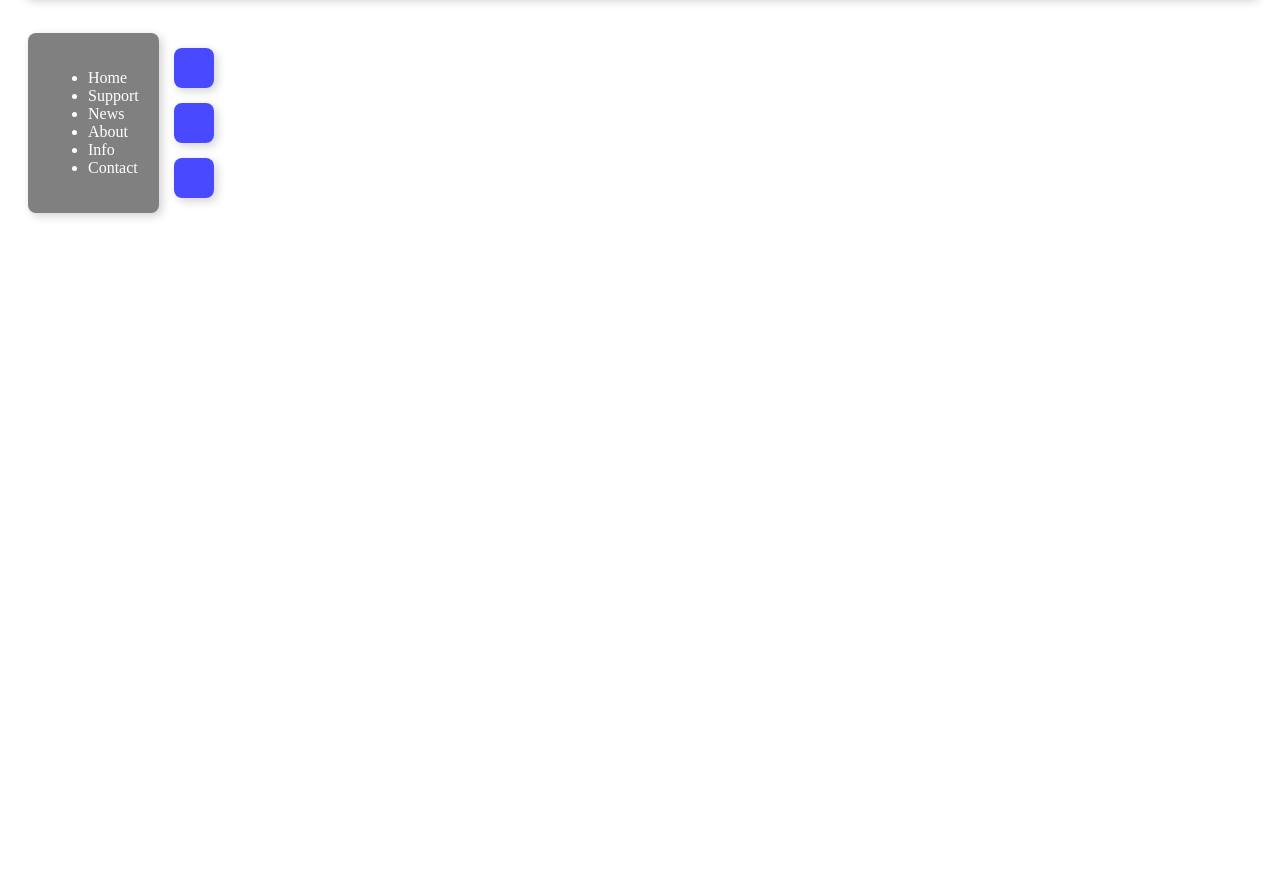
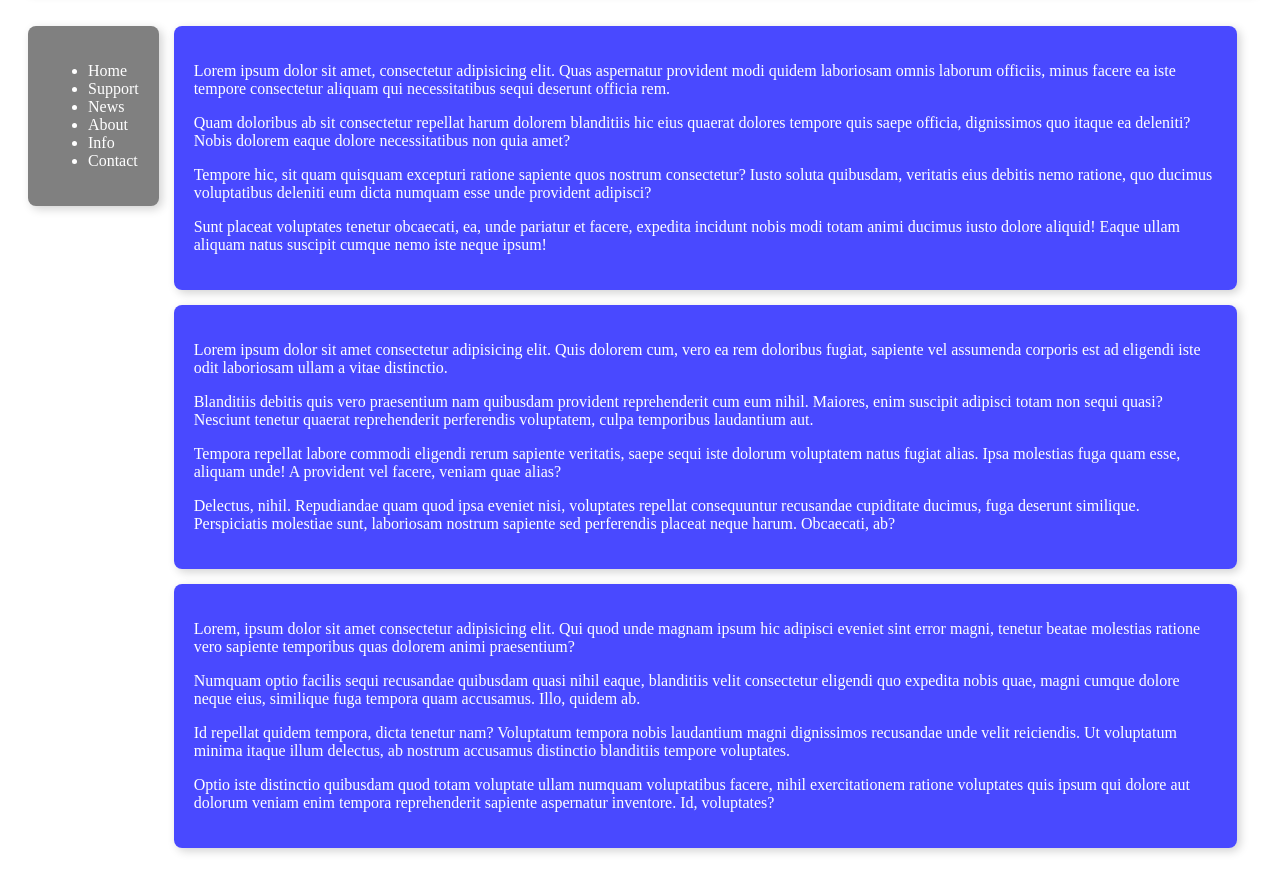
Before and after one commit to Erbol2/22.11.22, a plain HTML site: page index.html in a window 1280 px wide. Shown: the part 137-1028 px from the top of the page. Before the commit the page ends 800 px from the top, so only its background shows below. Drawn offline with Linux system fonts and the light colour scheme.

Commit message:
text adding

```diff
--- a/index.html
+++ b/index.html
@@ -19,9 +19,19 @@
         </div>
       </div>
       <div class="content">
-        <div class="box"></div>
-        <div class="box"></div>
-        <div class="box"></div>
+        <div class="box"><p>Lorem ipsum dolor sit amet, consectetur adipisicing elit. Quas aspernatur provident modi quidem laboriosam omnis laborum officiis, minus facere ea iste tempore consectetur aliquam qui necessitatibus sequi deserunt officia rem.</p>
+        <p>Quam doloribus ab sit consectetur repellat harum dolorem blanditiis hic eius quaerat dolores tempore quis saepe officia, dignissimos quo itaque ea deleniti? Nobis dolorem eaque dolore necessitatibus non quia amet?</p>
+        <p>Tempore hic, sit quam quisquam excepturi ratione sapiente quos nostrum consectetur? Iusto soluta quibusdam, veritatis eius debitis nemo ratione, quo ducimus voluptatibus deleniti eum dicta numquam esse unde provident adipisci?</p>
+        <p>Sunt placeat voluptates tenetur obcaecati, ea, unde pariatur et facere, expedita incidunt nobis modi totam animi ducimus iusto dolore aliquid! Eaque ullam aliquam natus suscipit cumque nemo iste neque ipsum!</p>
+       </div>
+        <div class="box"><p>Lorem ipsum dolor sit amet consectetur adipisicing elit. Quis dolorem cum, vero ea rem doloribus fugiat, sapiente vel assumenda corporis est ad eligendi iste odit laboriosam ullam a vitae distinctio.</p>
+        <p>Blanditiis debitis quis vero praesentium nam quibusdam provident reprehenderit cum eum nihil. Maiores, enim suscipit adipisci totam non sequi quasi? Nesciunt tenetur quaerat reprehenderit perferendis voluptatem, culpa temporibus laudantium aut.</p>
+        <p>Tempora repellat labore commodi eligendi rerum sapiente veritatis, saepe sequi iste dolorum voluptatem natus fugiat alias. Ipsa molestias fuga quam esse, aliquam unde! A provident vel facere, veniam quae alias?</p>
+        <p>Delectus, nihil. Repudiandae quam quod ipsa eveniet nisi, voluptates repellat consequuntur recusandae cupiditate ducimus, fuga deserunt similique. Perspiciatis molestiae sunt, laboriosam nostrum sapiente sed perferendis placeat neque harum. Obcaecati, ab?</p></div>
+        <div class="box"><p>Lorem, ipsum dolor sit amet consectetur adipisicing elit. Qui quod unde magnam ipsum hic adipisci eveniet sint error magni, tenetur beatae molestias ratione vero sapiente temporibus quas dolorem animi praesentium?</p>
+        <p>Numquam optio facilis sequi recusandae quibusdam quasi nihil eaque, blanditiis velit consectetur eligendi quo expedita nobis quae, magni cumque dolore neque eius, similique fuga tempora quam accusamus. Illo, quidem ab.</p>
+        <p>Id repellat quidem tempora, dicta tenetur nam? Voluptatum tempora nobis laudantium magni dignissimos recusandae unde velit reiciendis. Ut voluptatum minima itaque illum delectus, ab nostrum accusamus distinctio blanditiis tempore voluptates.</p>
+        <p>Optio iste distinctio quibusdam quod totam voluptate ullam numquam voluptatibus facere, nihil exercitationem ratione voluptates quis ipsum qui dolore aut dolorum veniam enim tempora reprehenderit sapiente aspernatur inventore. Id, voluptates?</p></div>
       </div>
     </div>
   </body>
--- a/style.css
+++ b/style.css
@@ -12,8 +12,12 @@
   background-color: rgba(0, 0, 255, 0.714);
   color: white;
   margin: 15px;
+  margin-top: 0;
 }
 .gray {
   background-color: gray;
   margin: 0;
 }
+.content {
+  margin: 0;
+}
```
